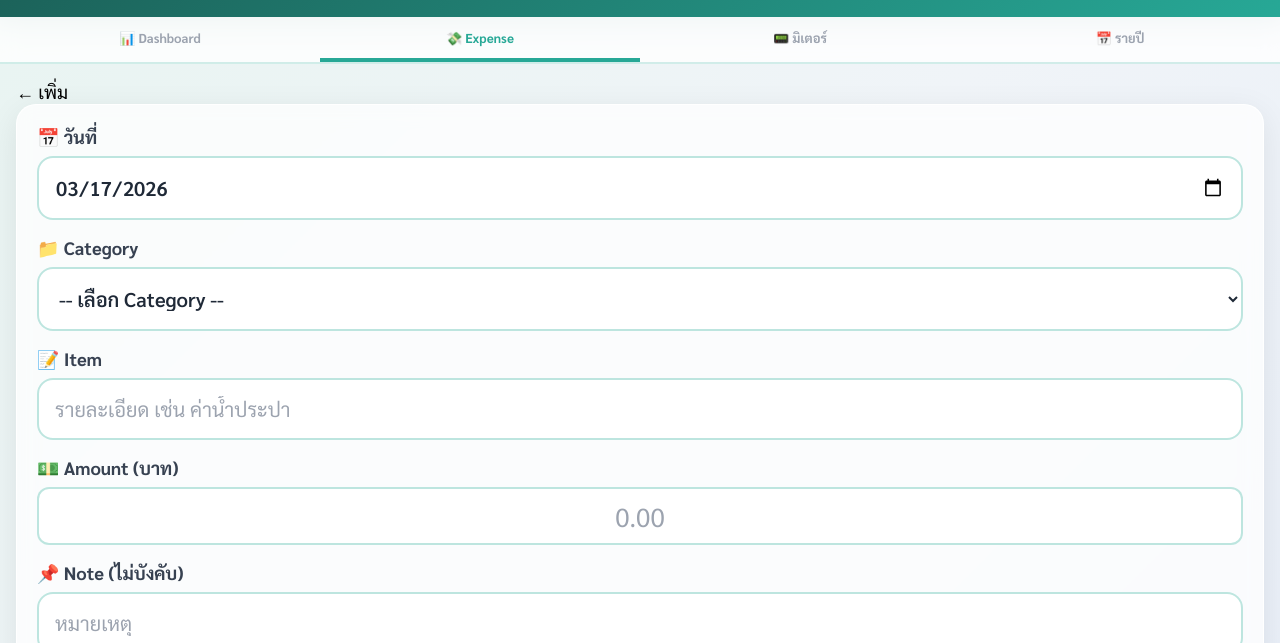
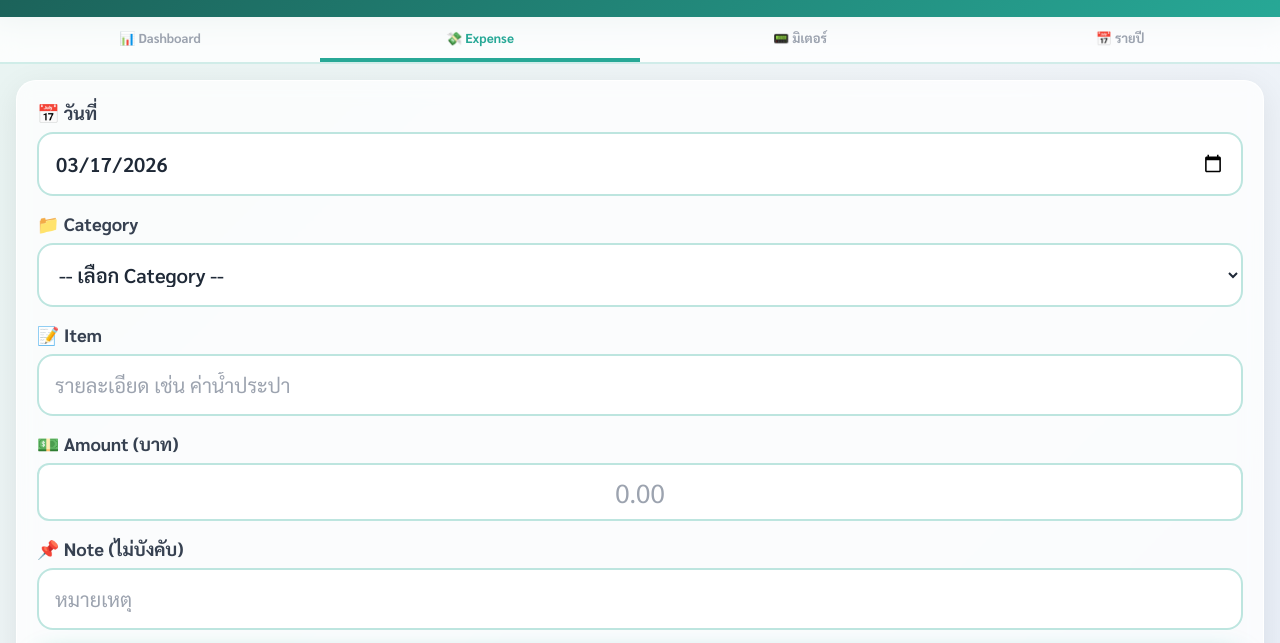
Before and after one commit to baby2babie/Dashboard, a plain HTML site: page index.html in a window 1280 px wide. Both pictures are taken after a click on the button "💸 Expense". Shown: the part 87-730 px from the top of the page. Drawn offline with nearby package versions, Linux system fonts and the light colour scheme; no server answers; a script that the page names is missing.

Commit message:
Update index.html

```diff
--- a/index.html
+++ b/index.html
@@ -217,7 +217,7 @@ input[type=number].saved-input { background: rgba(39,168,150,0.1); border-color:
 </div>
 
 <!-- ===== TAB 2: EXPENSE ===== -->
-  <div class="page" id="page-expense">   ← เพิ่ม
+  <div class="page" id="page-expense">
   <div class="card">
     <div class="form-group">
       <label class="form-label">📅 วันที่</label>
```
